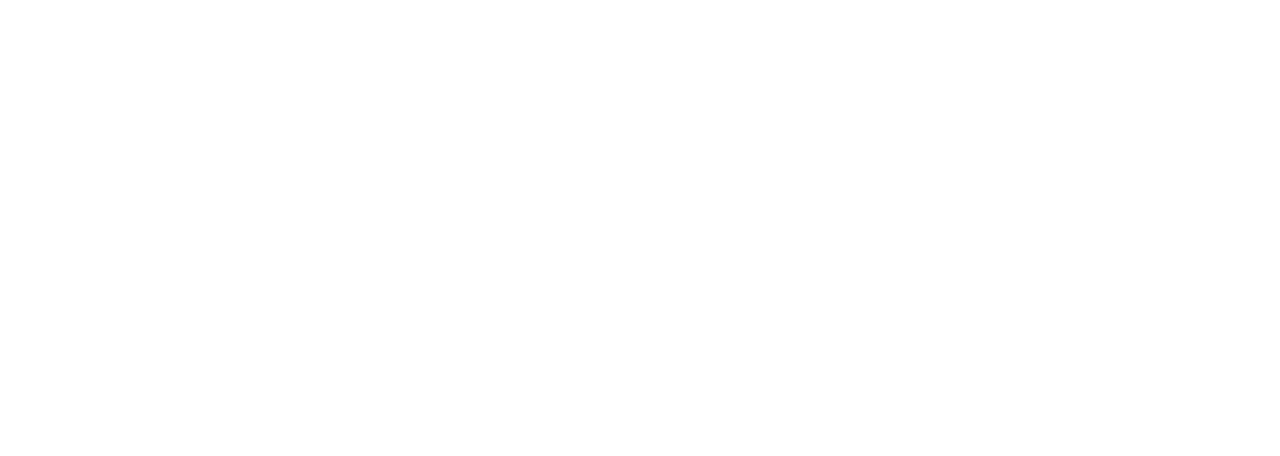
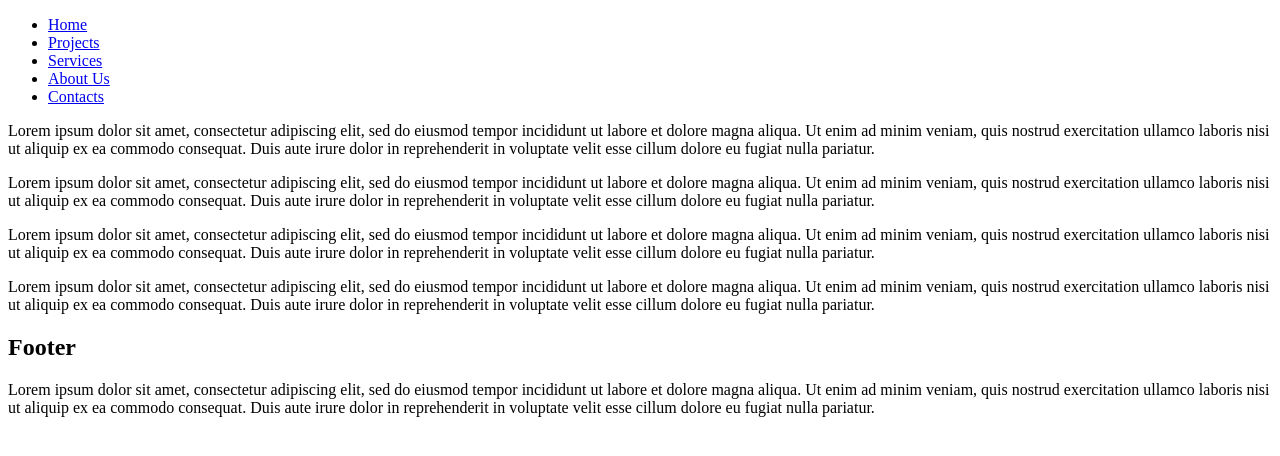
Before and after one commit to CTRL-Cris/Modern, a plain HTML site: page index.html in a window 1280 px wide. Drawn offline with Linux system fonts and the light colour scheme.

Commit message:
Update index.html

```diff
--- a/index.html
+++ b/index.html
@@ -1,8 +1,44 @@
 <!doctype html>
 <html>
   <head>
+    <meta http-equiv="X-UA-Compatible" content="IE=edge">
+    <meta name="viewport" content="width=device-width, initial-scale=1">
+    <meta name="description" content="A boilerplate template">
+		<title>
+		Modern | A boilerplate theme
+		</title>
+    <link href="main.css" rel="stylesheet">
+    <link href="colors.css" rel="stylesheet">
   </head>
   <body>
-
+    <header>
+      <nav>
+        <ul>
+          <li><a href="#">Home</a></li>
+          <li><a href="#">Projects</a></li>
+          <li><a href="#">Services</a></li>
+          <li><a href="#">About Us</a></li>
+          <li><a href="#">Contacts</a></li>
+        </ul>
+      </nav>
+    </header>
+    <main>
+      <section class="one">
+        <p>Lorem ipsum dolor sit amet, consectetur adipiscing elit, sed do eiusmod tempor incididunt ut labore et dolore magna aliqua. Ut enim ad minim veniam, quis nostrud exercitation ullamco laboris nisi ut aliquip ex ea commodo consequat. Duis aute irure dolor in reprehenderit in voluptate velit esse cillum dolore eu fugiat nulla pariatur.</p>
+      </section>
+      <section class="two">
+        <p>Lorem ipsum dolor sit amet, consectetur adipiscing elit, sed do eiusmod tempor incididunt ut labore et dolore magna aliqua. Ut enim ad minim veniam, quis nostrud exercitation ullamco laboris nisi ut aliquip ex ea commodo consequat. Duis aute irure dolor in reprehenderit in voluptate velit esse cillum dolore eu fugiat nulla pariatur.</p>
+      </section>
+      <section class="three">
+        <p>Lorem ipsum dolor sit amet, consectetur adipiscing elit, sed do eiusmod tempor incididunt ut labore et dolore magna aliqua. Ut enim ad minim veniam, quis nostrud exercitation ullamco laboris nisi ut aliquip ex ea commodo consequat. Duis aute irure dolor in reprehenderit in voluptate velit esse cillum dolore eu fugiat nulla pariatur.</p>
+      </section>
+        <p>Lorem ipsum dolor sit amet, consectetur adipiscing elit, sed do eiusmod tempor incididunt ut labore et dolore magna aliqua. Ut enim ad minim veniam, quis nostrud exercitation ullamco laboris nisi ut aliquip ex ea commodo consequat. Duis aute irure dolor in reprehenderit in voluptate velit esse cillum dolore eu fugiat nulla pariatur.</p>
+      <section class="four">
+      </section>
+    </main>
+    <footer>
+      <h2>Footer</h2>
+      <p>Lorem ipsum dolor sit amet, consectetur adipiscing elit, sed do eiusmod tempor incididunt ut labore et dolore magna aliqua. Ut enim ad minim veniam, quis nostrud exercitation ullamco laboris nisi ut aliquip ex ea commodo consequat. Duis aute irure dolor in reprehenderit in voluptate velit esse cillum dolore eu fugiat nulla pariatur.</p>
+    </footer>
   <body>
 </html>
```
